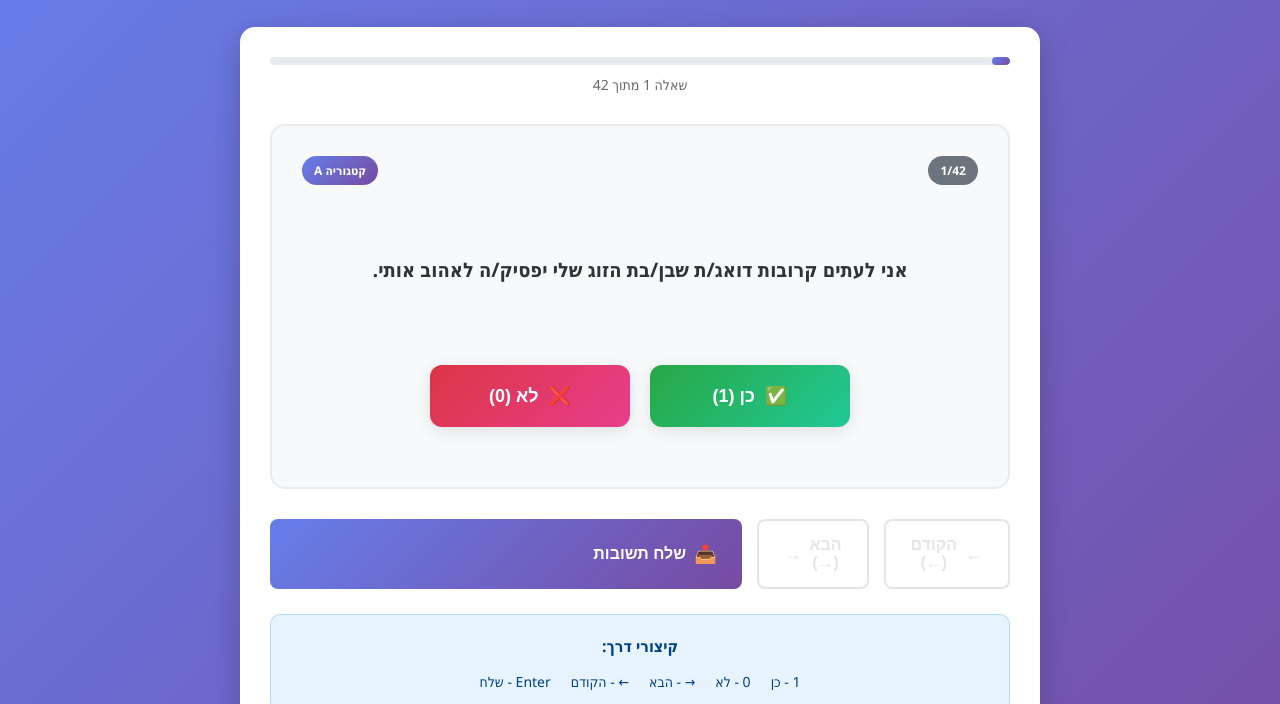
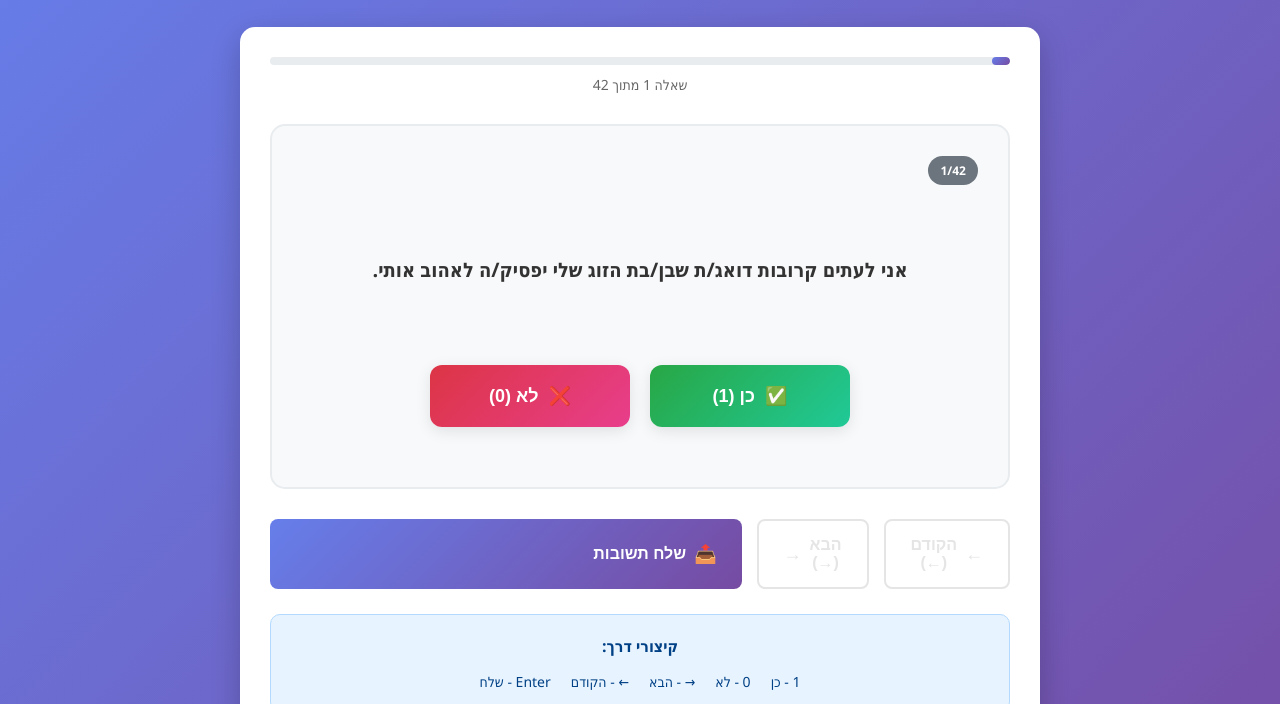
Before and after one commit to yoavshapira4321/poll-app, a website: page public/index.html in a window 1280 px wide. Shown: the part 105-809 px from the top of the page. Drawn offline with Linux system fonts and the light colour scheme.

```diff
--- a/public/index.html
+++ b/public/index.html
@@ -27,7 +27,6 @@
                     <div class="question-card">
                         <div class="question-header">
                             <div class="question-counter" id="question-counter">1/42</div>
-                            <div class="category-badge" id="question-category">קטגוריה A</div>
                         </div>
                         <div class="question-text" id="question-text">
                             Loading question...
```
